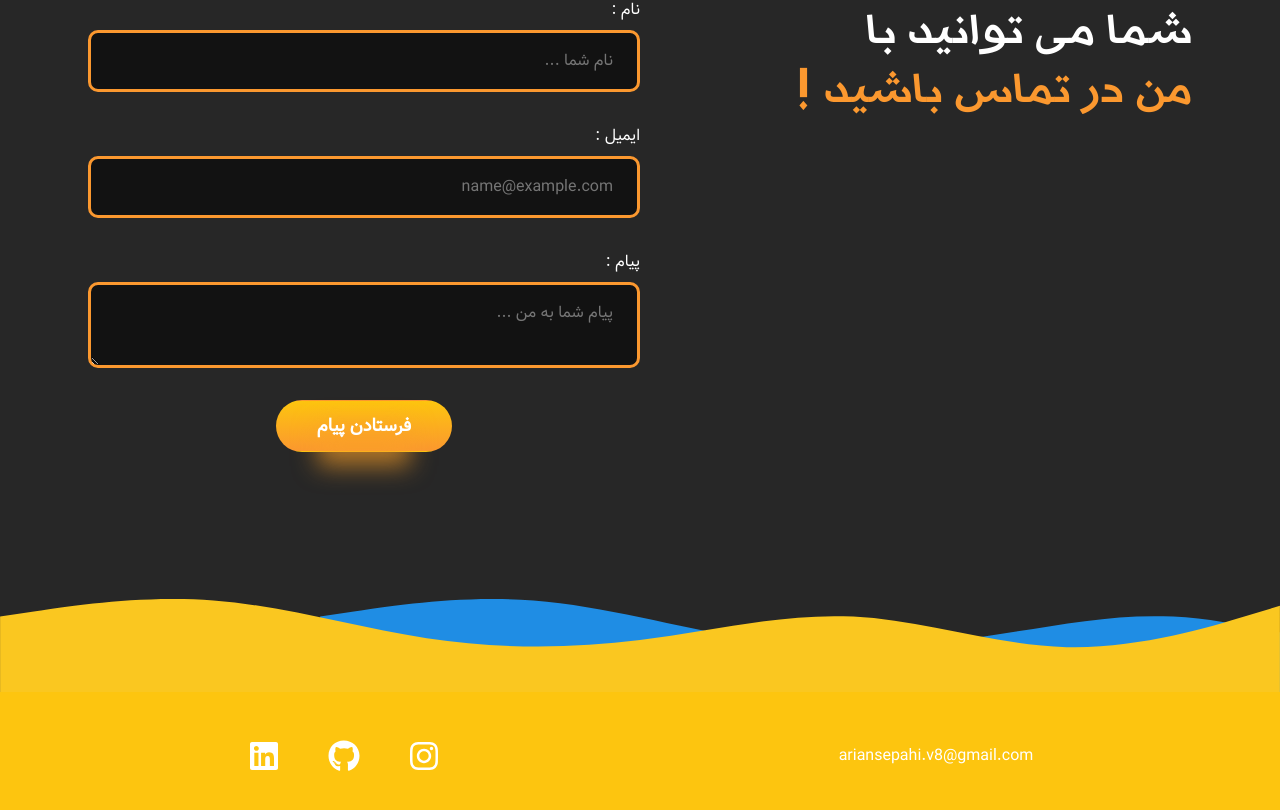
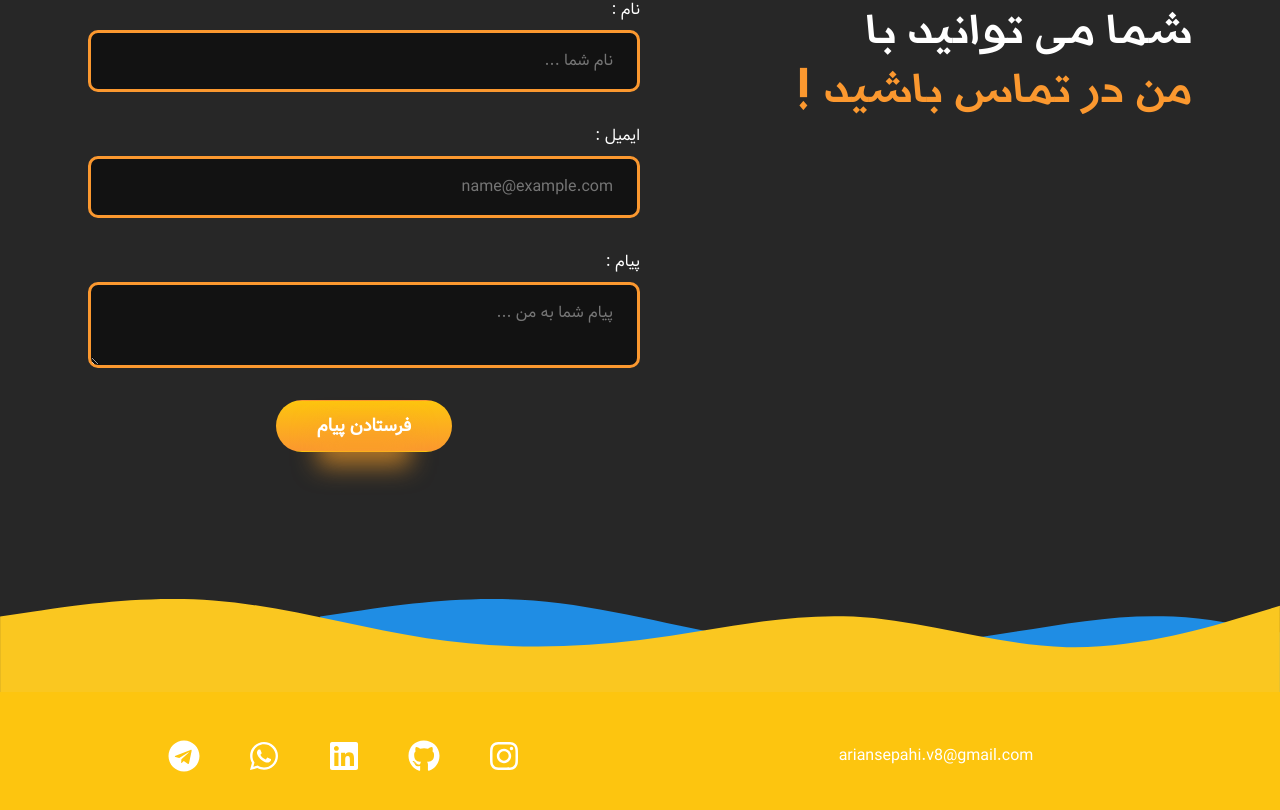
Before and after one commit to ARiYaNSEp0-0/personal-site-v1, a React (Vite) app: page / in a window 1280 px wide. Shown: the part 4766-5576 px from the top of the page. Built offline with nearby package versions, Linux system fonts and the light colour scheme.

Commit message:
:tada: add more social media to footer

```diff
--- a/src/layout/Footer/Footer.jsx
+++ b/src/layout/Footer/Footer.jsx
@@ -3,12 +3,26 @@ import { SocialMedia } from "../../components";
 
 import wave1 from "../../assets/images/wave-1.svg";
 import wave2 from "../../assets/images/wave-3.svg";
-import { FaGithub, FaInstagram, FaLinkedin } from "react-icons/fa";
+
+import {
+  FaGithub,
+  FaInstagram,
+  FaLinkedin,
+  FaTelegram,
+  FaWhatsapp,
+} from "react-icons/fa";
+
 const Footer = () => {
   const footerSocials = [
     { id: 1, address: "#", icon: <FaInstagram size={"2rem"} /> },
-    { id: 2, address: "#", icon: <FaGithub size={"2rem"} /> },
+    {
+      id: 2,
+      address: "https://github.com/ARiYaNSEp0-0",
+      icon: <FaGithub size={"2rem"} />,
+    },
     { id: 3, address: "#", icon: <FaLinkedin size={"2rem"} /> },
+    { id: 4, address: "#", icon: <FaWhatsapp size={"2rem"} /> },
+    { id: 5, address: "#", icon: <FaTelegram size={"2rem"} /> },
   ];
   return (
     <footer className="footer">
```
